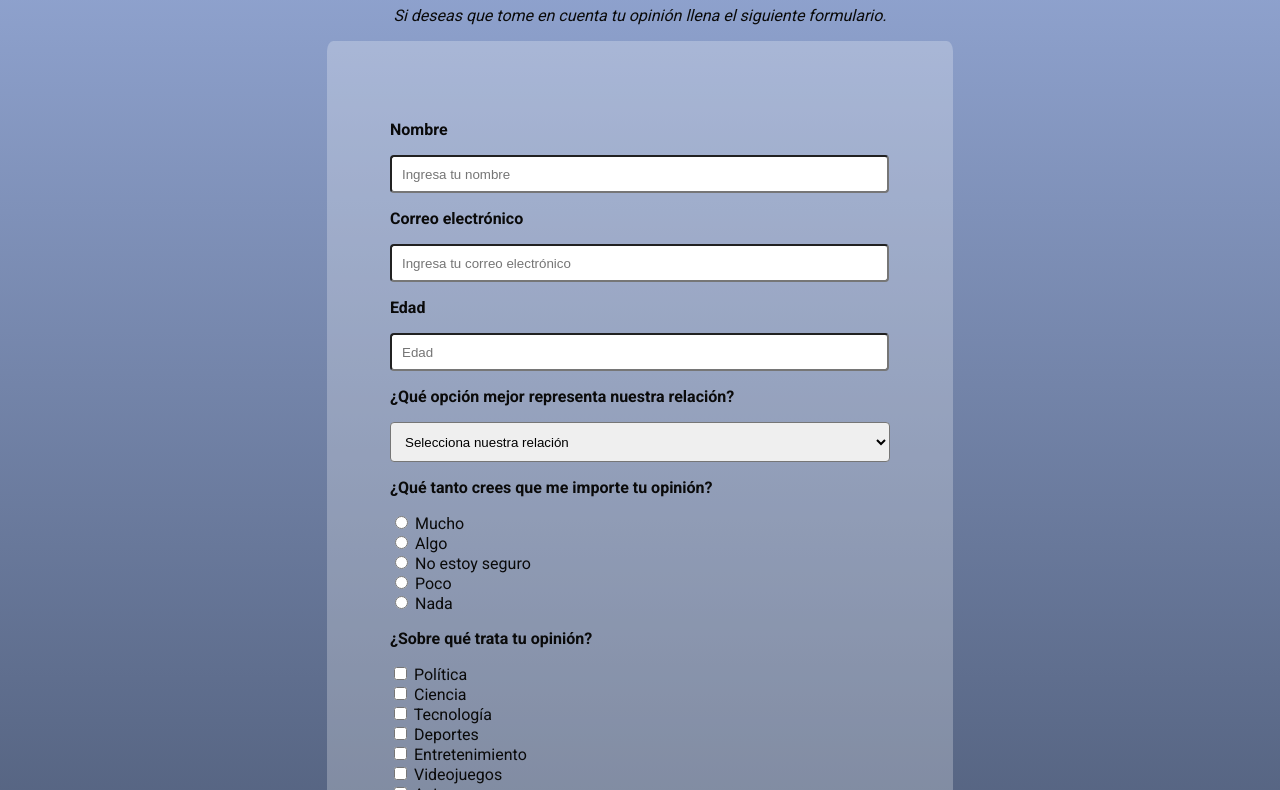
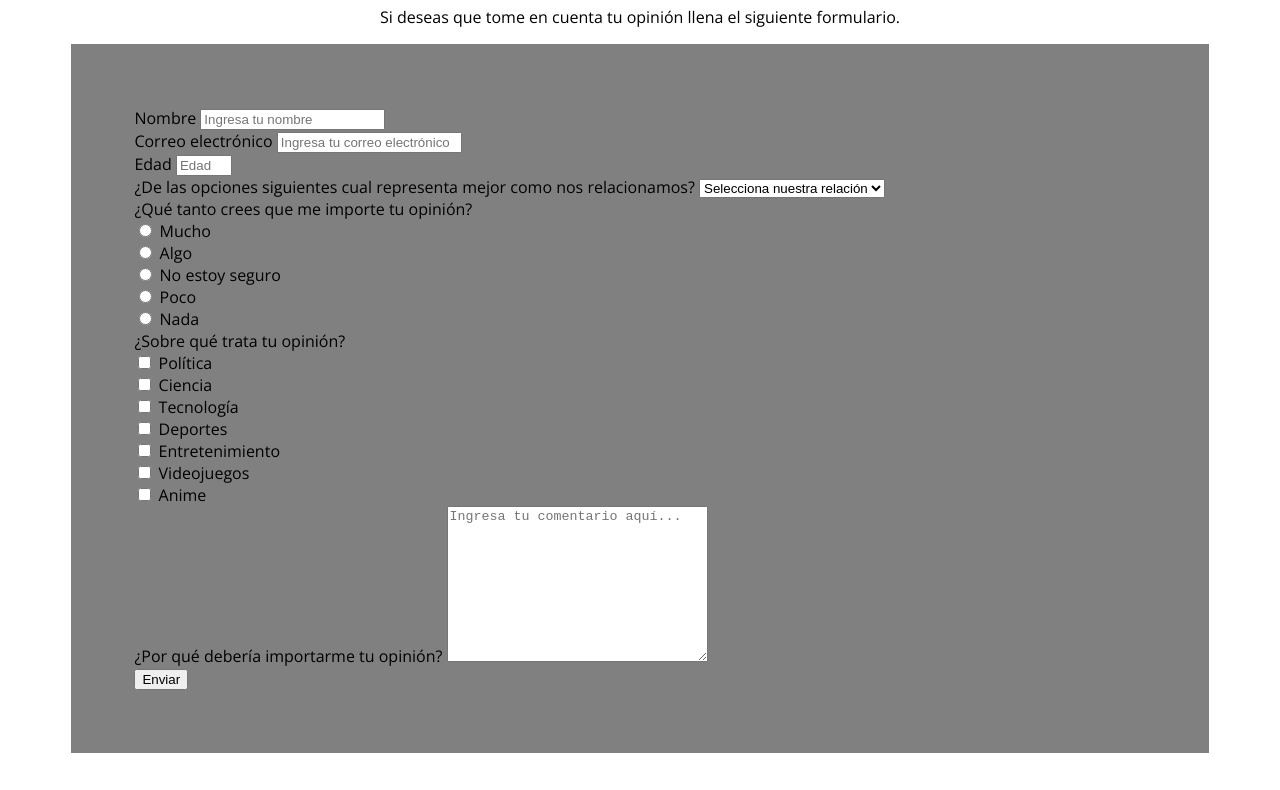
Before and after one commit to Aughar/survey-form, a plain HTML site: page index.html in a window 1280 px wide. Shown: the part 80-870 px from the top of the page. After the commit the page ends 841 px from the top, so only its background shows below. Drawn offline with nearby package versions, Linux system fonts and the light colour scheme.

Commit message:
Restructuration

```diff
--- a/index.html
+++ b/index.html
@@ -6,10 +6,9 @@
 		<title>Formulario</title>
 		<link rel="stylesheet" href="main.css" />
 		<link
-			href="https://fonts.googleapis.com/css2?family=Roboto:wght@400;700;900&display=swap"
+			href="https://fonts.googleapis.com/css2?family=Open+Sans:ital,wght@0,300;0,400;0,700;0,800;1,300;1,400&display=swap"
 			rel="stylesheet"
 		/>
-		<link href="https://fonts.googleapis.com/css2?family=Open+Sans:ital,wght@0,300;0,700;1,400&display=swap" rel="stylesheet">
 	</head>
 	<body>
 		<div id="header">
@@ -20,42 +19,38 @@
 				Si deseas que tome en cuenta tu opinión llena el siguiente formulario.
 			</p>
 		</div>
-
 		<form action="" id="survey-form">
 			<div>
-				<p>Nombre</p>
 				<label for="name" id="name-label">
+					Nombre
 					<input
 						type="text"
 						name="name"
 						id="name"
-						class="bigger"
 						placeholder="Ingresa tu nombre"
 						required
 					/>
 				</label>
 			</div>
 			<div>
-				<p>Correo electrónico</p>
 				<label for="email" id="email-label">
+					Correo electrónico
 					<input
 						type="email"
 						name="email"
 						id="email"
-						class="bigger"
 						placeholder="Ingresa tu correo electrónico"
 						required
 					/>
 				</label>
 			</div>
 			<div>
-				<p>Edad</p>
 				<label for="number" id="number-label">
+					Edad
 					<input
 						type="number"
 						name="number"
 						id="number"
-						class="bigger"
 						min="18"
 						max="60"
 						placeholder="Edad"
@@ -64,9 +59,10 @@
 				</label>
 			</div>
 			<div>
-				<p>¿Qué opción mejor representa nuestra relación?</p>
 				<label for="dropdown-label">
-					<select name="dropdown" id="dropdown" class="bigger">
+					¿De las opciones siguientes cual representa mejor como nos
+					relacionamos?
+					<select name="dropdown" id="dropdown">
 						<option value="" disabled selected
 							>Selecciona nuestra relación</option
 						>
@@ -80,7 +76,8 @@
 				</label>
 			</div>
 			<div>
-				<p>¿Qué tanto crees que me importe tu opinión?</p>
+				<label for="radio"
+					>¿Qué tanto crees que me importe tu opinión?
 					<div>
 						<input type="radio" id="mucho" name="radio" value="mucho" />
 						<label for="mucho">Mucho </label>
@@ -107,9 +104,11 @@
 							Nada
 						</label>
 					</div>
+				</label>
 			</div>
 			<div>
-				<p>¿Sobre qué trata tu opinión?</p>
+				<label for="checkbox"
+					>¿Sobre qué trata tu opinión?
 					<div>
 						<input
 							type="checkbox"
@@ -120,7 +119,12 @@
 						<label for="politica">Política</label>
 					</div>
 					<div>
-					<input type="checkbox" name="checkbox" id="ciencia" value="ciencia" />
+						<input
+							type="checkbox"
+							name="checkbox"
+							id="ciencia"
+							value="ciencia"
+						/>
 						<label for="ciencia">Ciencia</label>
 					</div>
 					<div>
@@ -163,14 +167,13 @@
 						<input type="checkbox" name="checkbox" id="Anime" value="Anime" />
 						<label for="Anime">Anime</label>
 					</div>
+				</label>
 			</div>
 			<div>
-				<p>¿Por qué debería importarme tu opinión?</p>
-				<label for="textarea"></label>
+				<label for="textarea">¿Por qué debería importarme tu opinión?</label>
 				<textarea
 					name="textarea"
 					id="textarea"
-					class="bigger"
 					cols="30"
 					rows="10"
 					placeholder="Ingresa tu comentario aquí..."
--- a/main.css
+++ b/main.css
@@ -1,52 +1,11 @@
 body {
+	font-family: 'Open Sans', sans-serif;
 	text-align: center;
-	background: linear-gradient(
-		to bottom,
-		rgba(75, 108, 183, 0.6),
-		rgba(24, 40, 72, 0.8)
-	);
-	font-family: 'Roboto', sans-serif;
-	color: rgb(10, 10, 10);
 }
-form {
-	background-color: rgba(255, 255, 255, 0.25);
-	max-width: 500px;
+#survey-form {
+	background-color: gray;
+	text-align: left;
+	max-width: 80%;
 	margin: auto;
-	text-align: left;
 	padding: 5%;
-	border-radius: 1%;
 }
-p {
-	font-weight: 700;
-}
-h1 {
-	font-family: 'Open Sans', sans-serif;
-}
-.bigger {
-	width: 95%;
-	height: 2rem;
-	border-radius: 0.25rem;
-}
-#dropdown {
-	width: 100%;
-	height: 2.5rem;
-	padding-left: 2%;
-	padding-right: 2%;
-}
-#submit {
-	width: 100%;
-	height: 2.5rem;
-	background-color: #37af65;
-	margin-top: 1rem;
-}
-#description {
-	font-weight: 400;
-	font-style: italic;
-}
-input {
-	padding-left: 2%;
-	padding-right: 2%;
-}
-textarea {
-	padding: 2%;
-}
```
Lines whose indentation alone changed are shown as unchanged.
